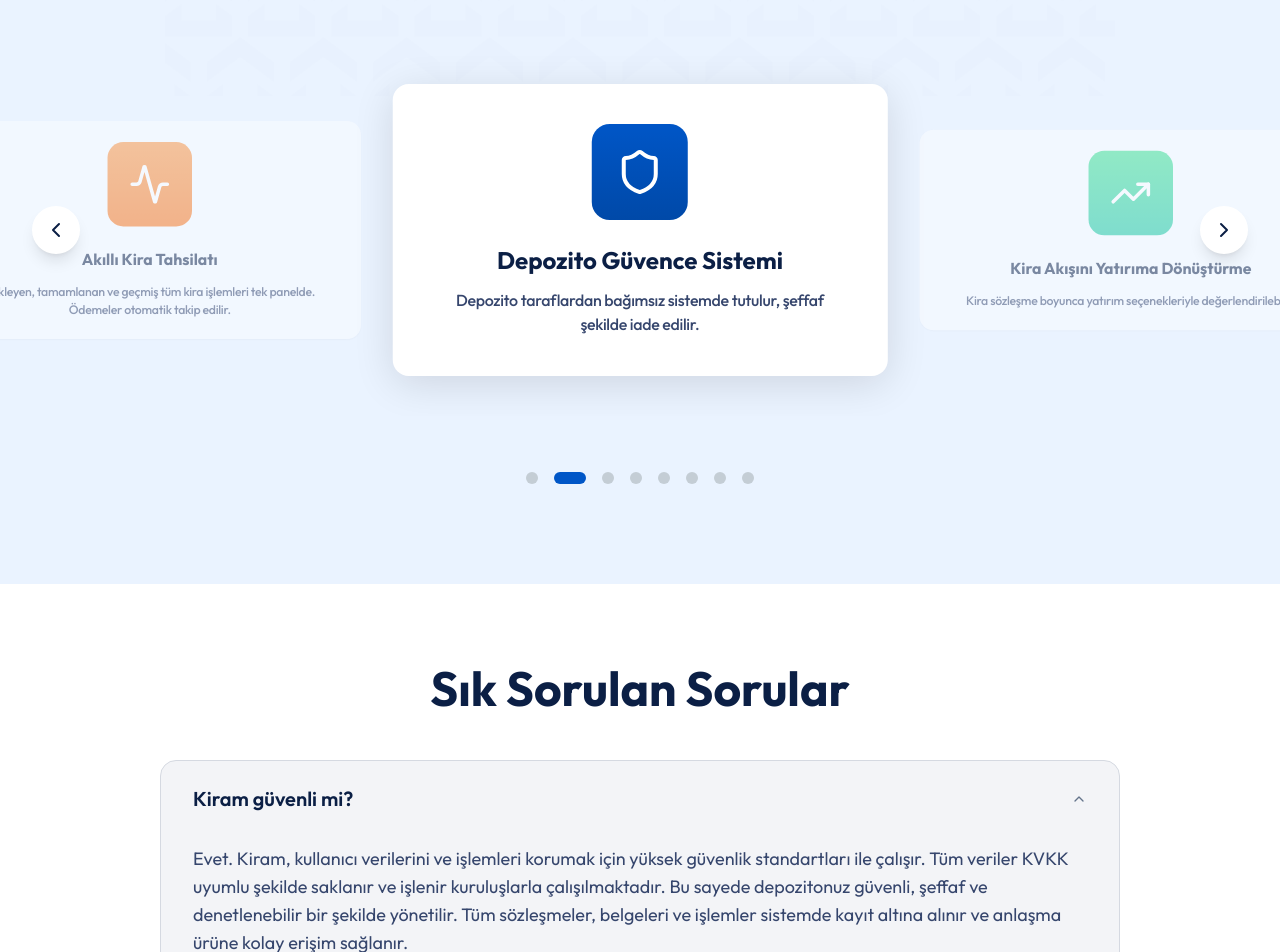
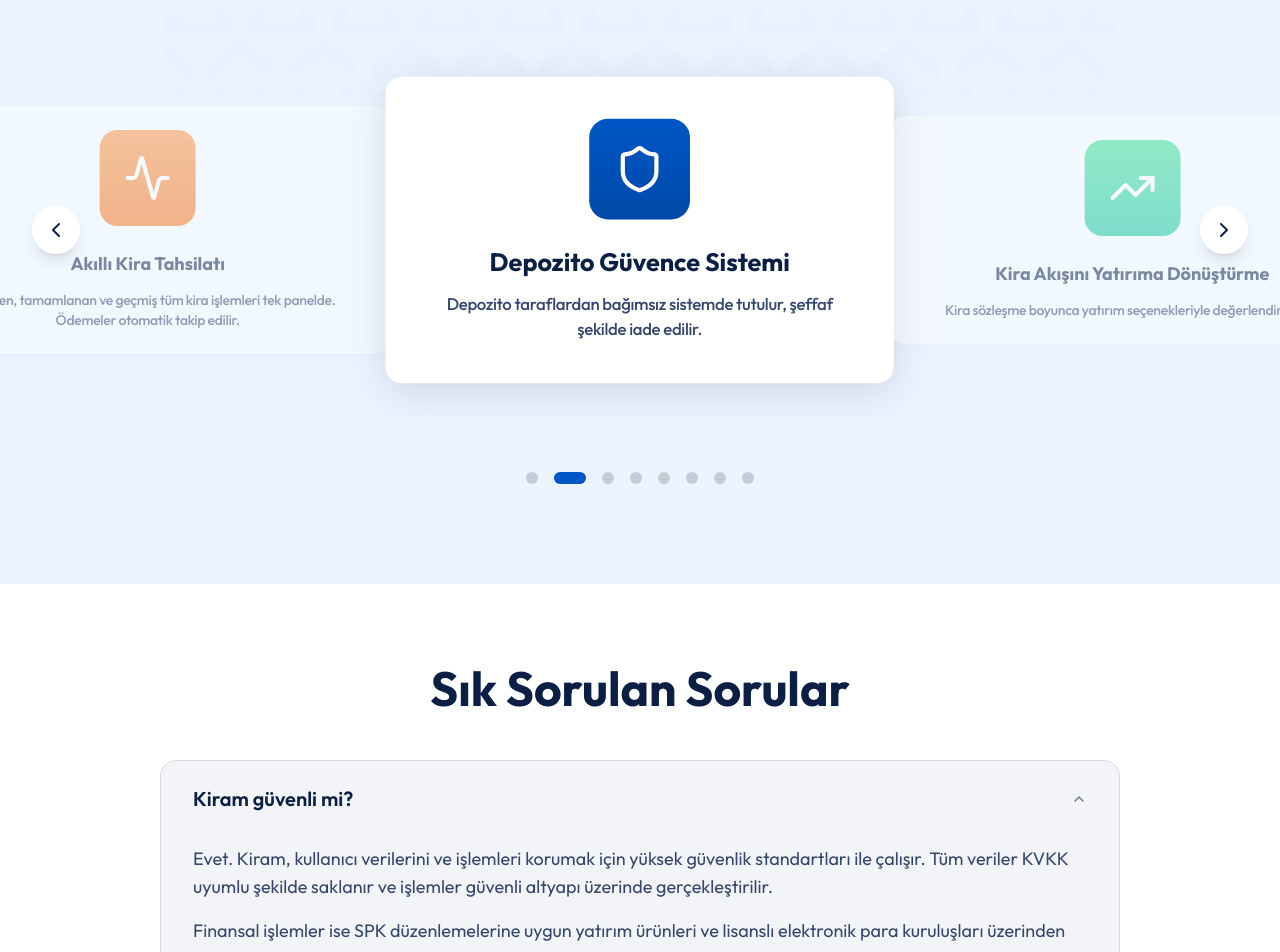
Before and after one commit to Muhammedreyz/kiram-web-static, a React (Vite) app: page / in a window 1280 px wide. Shown: the part 4560-5512 px from the top of the page. Built offline with nearby package versions, Linux system fonts and the light colour scheme; no server answers.

Commit message:
Updated FAQSection.tsx

```diff
--- a/src/screens/KiramLp/sections/FAQSection/FAQSection.tsx
+++ b/src/screens/KiramLp/sections/FAQSection/FAQSection.tsx
@@ -11,31 +11,31 @@
     id: "item-1",
     question: "Kiram güvenli mi?",
     answer:
-      "Evet. Kiram, kullanıcı verilerini ve işlemleri korumak için yüksek güvenlik standartları ile çalışır. Tüm veriler KVKK uyumlu şekilde saklanır ve işlenir kuruluşlarla çalışılmaktadır. Bu sayede depozitonuz güvenli, şeffaf ve denetlenebilir bir şekilde yönetilir. Tüm sözleşmeler, belgeleri ve işlemler sistemde kayıt altına alınır ve anlaşma ürüne kolay erişim sağlanır.",
+      "Evet. Kiram, kullanıcı verilerini ve işlemleri korumak için yüksek güvenlik standartları ile çalışır. Tüm veriler KVKK uyumlu şekilde saklanır ve işlemler güvenli altyapı üzerinde gerçekleştirilir.\n\nFinansal işlemler ise SPK düzenlemelerine uygun yatırım ürünleri ve lisanslı elektronik para kuruluşları üzerinden yürütülür. Bu sayede kira ödemeleri ve depozito süreçleri güvenli, şeffaf ve denetlenebilir bir şekilde yönetilir.\n\nTüm sözleşmeler, ödemeler ve işlemler sistemde kayıt altına alınır ve yetkisiz erişime karşı korunur.",
   },
   {
     id: "item-2",
     question: "Depozito nerede tutulur?",
     answer:
-      "Depozitolar, Kiram'ın tarafsız emanet sisteminde tutulur. Ne kiracının ne de ev sahibinin kişisel hesabında bulunmaz. Lisanslı kuruluşlar aracılığıyla güvenli bir şekilde saklanır.",
+      "Depozito, mülk sahibine ait saklama hesabında tutulur ve kira süresi boyunca güvenli yatırım fonlarında değerlendirilebilir. Depozitonun iade ve kullanım şartları kira sözleşmesinde açık şekilde belirtilir.\n\nMülk sahibi, kiracının onayı olmadan depozitoyu kullanamaz. Kira sözleşmesi sona erdiğinde depozito, sözleşmede belirlenen şartlara göre kiracıya iade edilir veya tarafların mutabakatına göre mahsuplaşma yapılır.",
   },
   {
     id: "item-3",
     question: "Kiram üzerinden yapılan sözleşmeler yasal mı?",
     answer:
-      "Evet. Kiram üzerinden oluşturulan dijital kira sözleşmeleri, Türk hukuku çerçevesinde geçerlidir ve yasal bağlayıcılığa sahiptir.",
+      "Kiram üzerinden oluşturulan kira sözleşmeleri dijital ortamda kayıt altına alınır ve tarafların onayı ile saklanır. Belgeler gerektiğinde erişilebilir ve yürürlükteki mevzuata uygun şekilde kullanılabilir.",
   },
   {
     id: "item-4",
     question: "Ev sahibi veya kiracı ödeme konusunda sorun çıkarırsa ne olur?",
     answer:
-      "Kiram sistemi, sözleşmeye bağlı otomatik ödeme takibi yapar. Gecikme veya ödenmeme durumunda her iki tarafa bildirim gönderilir ve süreç kayıt altında tutulur.",
+      "Kiram, kira ödemelerini ve sözleşme süreçlerini kayıt altına alarak taraflar arasında şeffaf bir yapı sağlar. Ödeme geçmişi, sözleşme detayları ve işlem kayıtları sistemde tutulur ve olası anlaşmazlıklarda referans olarak kullanılabilir.",
   },
   {
     id: "item-5",
     question: "Kiram'ı kullanmak zor mu?",
     answer:
-      "Hayır. Kiram, kullanıcı dostu arayüzüyle dakikalar içinde kayıt olup sözleşme oluşturmanıza olanak tanır. Teknik bilgi gerektirmez.",
+      "Hayır. Kiram, kira süreçlerini herkes için kolaylaştırmak amacıyla tasarlanmıştır. Hesabınızı oluşturduktan sonra birkaç dakika içinde sözleşme oluşturabilir, depozito ve kira ödemelerinizi tek panelden yönetebilirsiniz.",
   },
 ];
 
@@ -74,10 +74,12 @@
               </span>
             </AccordionTrigger>
             {item.answer && (
-              <AccordionContent className="px-5 sm:px-8 pt-2 pb-4 sm:pb-6">
-                <p className="[font-family:'Outfit',Helvetica] font-normal text-[#36466d] text-sm sm:text-lg tracking-[0] leading-[26px]">
-                  {item.answer}
-                </p>
+              <AccordionContent className="px-5 sm:px-8 pt-2 pb-4 sm:pb-6 flex flex-col gap-4">
+                {item.answer.split("\n\n").map((paragraph, i) => (
+                  <p key={i} className="[font-family:'Outfit',Helvetica] font-normal text-[#36466d] text-sm sm:text-lg tracking-[0] leading-[26px]">
+                    {paragraph}
+                  </p>
+                ))}
               </AccordionContent>
             )}
           </AccordionItem>
--- a/src/screens/KiramLp/sections/HowItWorksSection/HowItWorksSection.tsx
+++ b/src/screens/KiramLp/sections/HowItWorksSection/HowItWorksSection.tsx
@@ -130,7 +130,7 @@
             slidesPerView={1}
             centeredSlides
             loop
-            spaceBetween={-5}
+            spaceBetween={0}
             speed={500}
             autoplay={{ delay: 5000, disableOnInteraction: false, pauseOnMouseEnter: true }}
             pagination={{ clickable: true, el: ".features-pagination" }}
@@ -143,14 +143,13 @@
             {features.map((feature, index) => (
               <SwiperSlide key={index} className="!h-auto">
                 {({ isActive }) => (
-                  <div className="flex items-center justify-center py-10">
+                  <div className="py-10 px-1">
                     <Card
                       className={`rounded-2xl border-0 transition-all duration-500 w-full ${
                         isActive
-                          ? "bg-white shadow-[0_8px_40px_rgba(0,0,0,0.12)] scale-100 opacity-100"
-                          : "bg-white/80 shadow-sm scale-[0.88] opacity-50"
+                          ? "bg-white shadow-[0_8px_40px_rgba(0,0,0,0.12)] scale-105 opacity-100 relative z-10"
+                          : "bg-white/80 shadow-sm scale-100 opacity-50"
                       }`}
-                      style={{ maxWidth: isActive ? "560px" : "480px", margin: "0 auto" }}
                     >
                       <CardContent className={`flex flex-col items-center text-center gap-5 sm:gap-6 ${isActive ? "p-6 sm:p-10" : "p-5 sm:p-6"}`}>
                         <div
```
